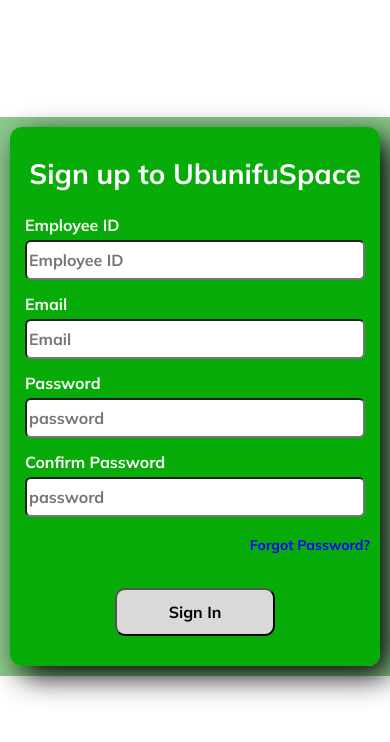
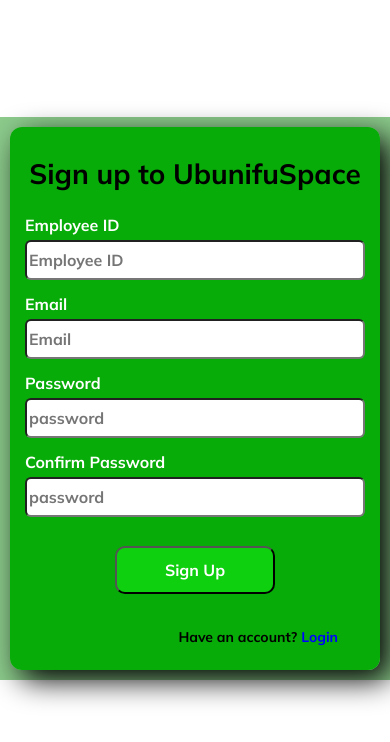
Before and after one commit to ubunifuspace/ubunifuspacerepo, a React (Vite) app in the folder front-end/ubunifuspace/: page /signup in a window 390 px wide. Shown: the top 742 px of the page. Built offline with nearby package versions, Linux system fonts and the light colour scheme.

Commit message:
SignUp and Login Page Modificatio
Changed the UI for the respective pages to meet the Figma UI designed pages

```diff
--- a/front-end/ubunifuspace/src/App.jsx
+++ b/front-end/ubunifuspace/src/App.jsx
@@ -8,7 +8,7 @@ import {
 
 const router = createBrowserRouter([
   {
-    path: "/login",
+    path: "/",
     element: <Login />,
   },
   {
--- a/front-end/ubunifuspace/src/pages/Login/Login.css
+++ b/front-end/ubunifuspace/src/pages/Login/Login.css
@@ -5,34 +5,51 @@
 }
 
 
-#container{
-    display: flex;
-    justify-content: center;
-    align-items: center;
-    gap: 10rem;
-    background-color: #8CCB8C;
-}
-
-#logo{
-
-    display: flex;
-    justify-content: center;
-    align-items: center;
-}
-
-#logo img{
-    margin: 1rem;
-    width: 300px;
-    height: 300px;
-}
-
-#innovation_Icon{
+#SignIn_container{
+    height: 100vh;
     display: flex;
     flex-direction: column;
     justify-content: center;
     align-items: center;
-    height: 100vh;
+    background-color: #8CCB8C;
+}
 
+
+#signIn_logo{
+    width: 50%;
+    display: flex;
+    justify-content: center;
+    align-items: center;
+    background-image: url(home-pic.jpg);
+    background-position: center;
+    border-radius: 20px 0px 0px 20px;
+    background-size: cover;
+    margin-left: 4rem;
+}
+
+#signIn_logo img{
+    margin: 1rem;
+    width: 380px;
+    height: 380px;
+
+}
+
+#signIn_Components{
+    display: flex;
+    flex-direction: row;
+}
+
+#signIn_Input_Components{
+    width: 50%;
+    border-radius: 0px 20px 20px 0px;
+    margin-right: 4rem;
+    background-color: #BEE9AF;
+
+}
+
+#top_Icon_SignInPage{
+    display: flex;
+    flex-direction: row;
 }
 
 /* #innovation_Icon img{
@@ -43,48 +60,42 @@
 
 } */
 
-#welcome_Note h1{
-    margin-left: 8rem;
+#welcome_Note_SignIn_Page{
+    display: flex;
+    flex-direction: row;
+    gap: 2rem;
+}
+
+#welcome_Note_SignIn_Page img{
+    width: 190px;
+    height: 202px;
+}
+
+#welcome_Note_SignIn_Page h1{
+
+
+    color: #ffffff;
+}
+
+#ubunifu_Space{
+    align-items: end;
+    margin-left: .25rem;
     font-weight: 800;
     font-size: 55px;
     color: #ffffff;
 }
 
-#ubunifu_Space{
-    align-items: end;
-    margin-left: 8rem;
-    font-weight: 800;
-    font-size: 55px;
-    color: #ffffff;
+#form-SignIn-container{
+    height: auto;
+    justify-content: center;
+    align-items: center;
+
+    padding: 20px;
+
+    border-radius: 12px;
+    width: 100%;
 }
 
-h1{
-    text-align: left;
-    color:white;
-}
-
-
-
-#form-container{
-    height: 100vh;
-    justify-content: center;
-    align-items: center;
-    background-image: linear-gradient(to left, #12971263, #1D8D1D2B);
-    padding: 20px;
-    margin: 20px;
-    border-radius: 12px;
-    width: 40%;
-}
-
-form{
-
-    width: 100%;
-
-
-
-
-
-}
 
 .formGroup{
     display: flex;
@@ -94,8 +105,7 @@ form{
     padding: 20px;
 }
 
-.formLabel{
-    color: white;
+.Input_formLabel{
     font-size: medium;
     font-weight: bold;
     display: flex;
@@ -119,17 +129,21 @@ form{
     text-decoration: none;
     font-weight: bold;
     text-align: end;
+    margin-right: 2rem;
+    cursor: pointer;
 }
 
-#new-here{
-    color: white;
+#new-here p{
+    color: rgb(0, 0, 0);
     text-align: end;
+    font-weight: bold;
 }
 
 #signUp_link{
     color: blue;
     text-decoration: none;
     font-weight: bold;
+    margin-right: 2rem;
 }
 
 .signIn_Button_Container{
@@ -146,26 +160,40 @@ form{
     border-radius: 10px;
     font-size: medium;
     font-weight: bold;
-    background-color: #D9D9D9;
+    color: white;
+    background-color: #0FD00F;
 }
 
 @media screen and (max-width: 768px){
-    #innovation_Icon{
+
+    #ubunifu_Space{
+        align-items: end;
+        margin-left: .25rem;
+        font-weight: 400;
+        font-size: 25px;
+        color: #ffffff;
+    }
+
+    #welcome_Note_SignIn_Page img{
+        width: 100px;
+        height: 100px;
+    }
+
+    #innovation_Icon_SignInPage{
         display: none;
     }
 
-    #container{
+    #SignIn_container{
 
         display: flex;
         justify-content: center;
         align-items: center;
     }
 
-    #form-container{
+    #form-SignIn-container{
         height: 100vh;
         justify-content: center;
         align-items: center;
-        background-image: linear-gradient(to left, #08AC08, #08AC08);
         padding: 10px;
         margin: 10px;
         border-radius: 12px;
@@ -177,24 +205,36 @@ form{
 
 @media screen and (max-width: 480px) {
 
-    #container{
+    #ubunifu_Space{
+        align-items: end;
+        margin-left: .25rem;
+        font-weight: 200;
+        font-size: 12px;
+        color: #ffffff;
+    }
+
+    #welcome_Note_SignIn_Page img{
+        width: 100px;
+        height: 100px;
+    }
+
+    #SignIn_container{
         margin-top: 30%;
         display: flex;
         justify-content: center;
         align-items: center;
     }
 
-    #form-container{
+    #form-SignIn-container{
 
         height: auto;
         justify-content: center;
         align-items: center;
-        background-image: linear-gradient(to left, #08AC08, #08AC08);
         border-radius: 12px;
         width: 100%;
     }
 
-    #logo img{
+    #signIn_logo img{
         margin: 1rem;
         width: 100px;
         height: 100px;
--- a/front-end/ubunifuspace/src/pages/Login/Login.jsx
+++ b/front-end/ubunifuspace/src/pages/Login/Login.jsx
@@ -1,41 +1,47 @@
-import './Login.css';
+import "./Login.css";
+import { Link } from "react-router-dom";
 
 const Login = () => {
+  return (
+    <div id="SignIn_container">
+      <div id="top_Icon_SignInPage">
 
-
-    return (
-        <div id="container">
-
-
-
-                <div id="innovation_Icon">
-                <div id="welcome_Note">
-                    <h1>Welcome to  <br></br> <span id="ubunifu_Space">UbunifuSpace</span></h1>
-                </div>
+        <div id="welcome_Note_SignIn_Page">
 
           <img src="./idea.png" alt="innovation_Space_logo" />
 
+          <h1>
+            Welcome to <br></br> <span id="ubunifu_Space">UbunifuSpace</span>
+          </h1>
         </div>
-                <div id="form-container">
+      </div>
+      <div id="form-SignIn-container">
         <form>
-
-                        <div id="logo">
-
-                        <img src="./idea.png" alt="innovation_Space_logo" />
+          <div id="signIn_Components">
+            <div id="signIn_logo">
 
             </div>
 
+            <div id="signIn_Input_Components">
               <div className="formGroup">
-                            <label className="formLabel" htmlFor="employeeID">Employee ID
-                                <input className="formiInput" type="text" placeholder="Employee ID">
-                                </input>
+                <label className="Input_formLabel" htmlFor="employeeID">
+                  Employee ID
+                  <input
+                    className="formiInput"
+                    type="text"
+                    placeholder="Employee ID"
+                  ></input>
                 </label>
               </div>
 
               <div className="formGroup">
-                            <label className="formLabel" htmlFor="password">Password
-                                <input className="formiInput" type="password" placeholder="password">
-                                </input>
+                <label className="Input_formLabel" htmlFor="password">
+                  Password
+                  <input
+                    className="formiInput"
+                    type="password"
+                    placeholder="password"
+                  ></input>
                 </label>
               </div>
 
@@ -43,23 +49,23 @@ const Login = () => {
                 <p>Forgot Password?</p>
               </div>
 
-
               <div className="signIn_Button_Container">
-                            <button id="signIn_Button" type="submit">Sign In</button>
+                <button id="signIn_Button" type="submit">
+                  Sign In
+                </button>
               </div>
 
               <div id="new-here">
-                            <p>New here? <span id="signUp_link">Sign Up</span></p>
+                <p>
+                  New here? <span ><Link id="signUp_link" to="/signup">Sign Up</Link></span>
+                </p>
               </div>
-
-
+            </div>
+          </div>
         </form>
       </div>
-
-
     </div>
-    )
-
-}
+  );
+};
 
 export default Login;
--- a/front-end/ubunifuspace/src/pages/SignUp/SignUp.css
+++ b/front-end/ubunifuspace/src/pages/SignUp/SignUp.css
@@ -5,15 +5,12 @@
 
 }
 
-body{
-    background-color: #8CCB8C;
-}
-
 #container{
     display: flex;
     justify-content: center;
     align-items: center;
     gap: 1rem;
+    background-color: #8CCB8C;
 }
 
 #innovation_Icon{
@@ -124,6 +121,7 @@ form h1{
     border-radius: 10px;
     font-size: medium;
     font-weight: bold;
+    cursor: pointer;
 }
 
 @media screen and (max-width: 768px){
--- a/front-end/ubunifuspace/src/pages/SignUp/SignUp.jsx
+++ b/front-end/ubunifuspace/src/pages/SignUp/SignUp.jsx
@@ -1,4 +1,5 @@
 import './SignUp.css';
+import { Link } from 'react-router-dom';
 
 const SignUp = () =>{
 
@@ -47,13 +48,12 @@ const SignUp = () =>{
                             </label>
                         </div>
 
-                        <div id="forgot-password">
-                            <p>Forgot Password?</p>
+                        <div className="signIn_Button_Container">
+                            <button id="signIn_Button" type="submit">Sign Up</button>
                         </div>
 
-
-                        <div className="signIn_Button_Container">
-                            <button id="signIn_Button" type="submit">Sign In</button>
+                        <div id="new-here">
+                            <p>Have an account? <span ><Link id="signUp_link" to="/signup">Login</Link></span></p>
                         </div>
 
                     </form>
```
Also changed, not shown: front-end/ubunifuspace/public/home-pic.jpg (added). Lines whose indentation alone changed are shown as unchanged.
